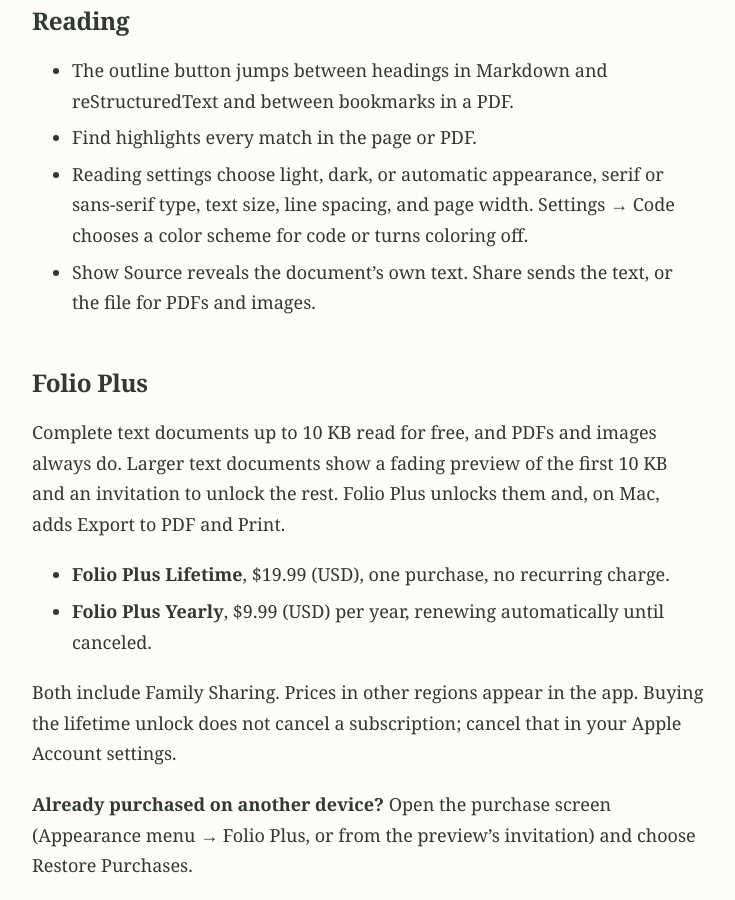
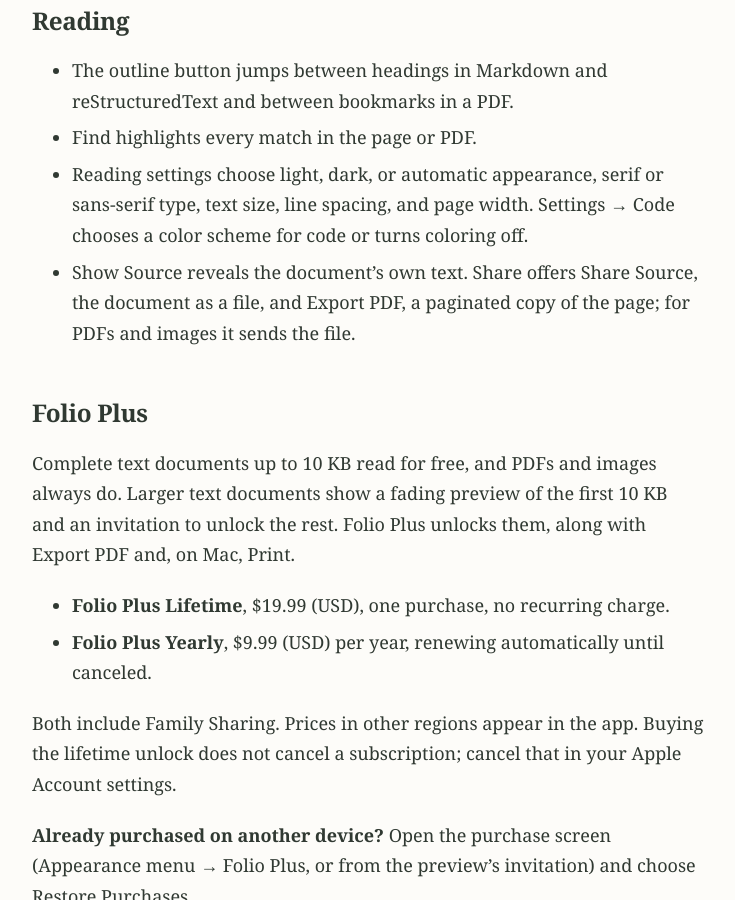
Before and after one commit to BlueTaoLLC/FolioApp, a Jekyll site: the page built from support.md, in a window 1280 px wide and 900 px high, scrolled down 621 px. Shown: the whole window, without its empty margins (272-1007 px from the left). Built offline with Jekyll 4.4.1, drawn with Linux system fonts in a browser that asks for light colours.

Commit message:
Describe the Share menu and PDF export on every platform
Co-Authored-By: Claude Fable 5.1 <noreply@anthropic.com>

```diff
--- a/support.md
+++ b/support.md
@@ -13,11 +13,11 @@ Open a file with **Document** in the Open row at the bottom of the sidebar, brow
 - The outline button jumps between headings in Markdown and reStructuredText and between bookmarks in a PDF.
 - Find highlights every match in the page or PDF.
 - Reading settings choose light, dark, or automatic appearance, serif or sans-serif type, text size, line spacing, and page width. Settings → Code chooses a color scheme for code or turns coloring off.
-- Show Source reveals the document's own text. Share sends the text, or the file for PDFs and images.
+- Show Source reveals the document's own text. Share offers Share Source, the document as a file, and Export PDF, a paginated copy of the page; for PDFs and images it sends the file.
 
 ## Folio Plus
 
-Complete text documents up to 10 KB read for free, and PDFs and images always do. Larger text documents show a fading preview of the first 10 KB and an invitation to unlock the rest. Folio Plus unlocks them and, on Mac, adds Export to PDF and Print.
+Complete text documents up to 10 KB read for free, and PDFs and images always do. Larger text documents show a fading preview of the first 10 KB and an invitation to unlock the rest. Folio Plus unlocks them, along with Export PDF and, on Mac, Print.
 
 - **Folio Plus Lifetime**, $19.99 (USD), one purchase, no recurring charge.
 - **Folio Plus Yearly**, $9.99 (USD) per year, renewing automatically until canceled.
```
Also changed, not shown: index.md (+2 -2 lines).
